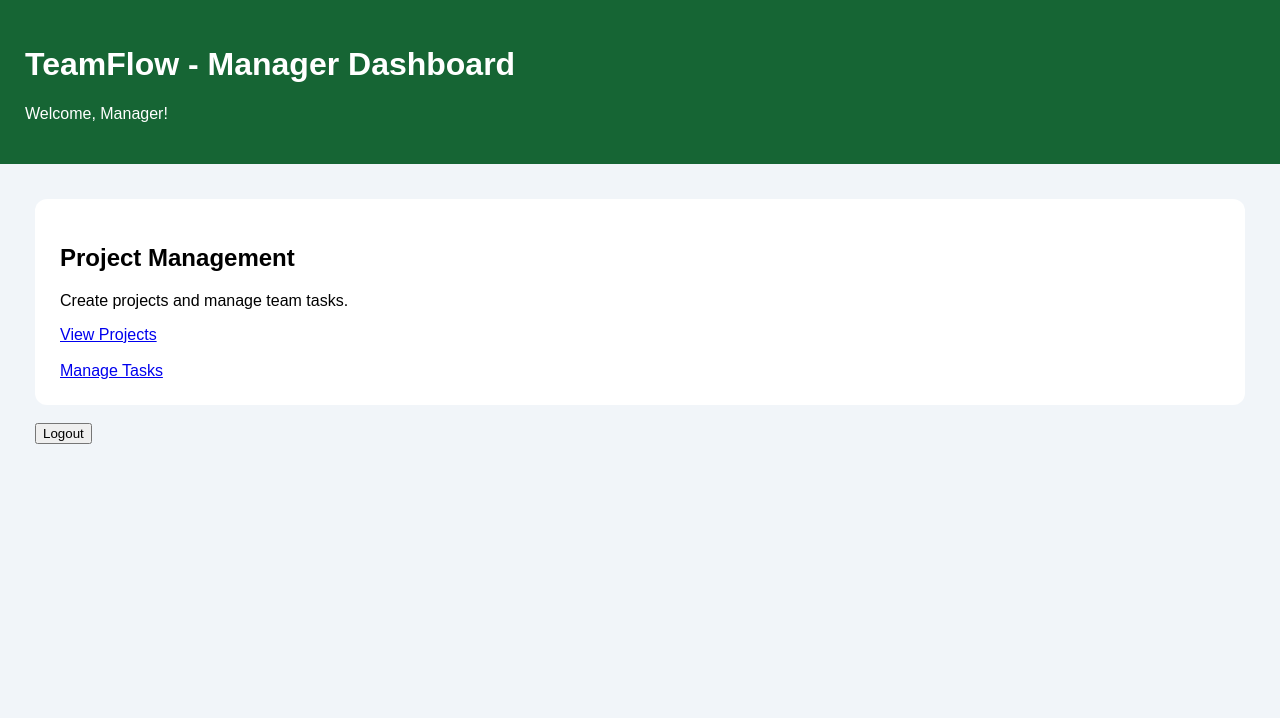
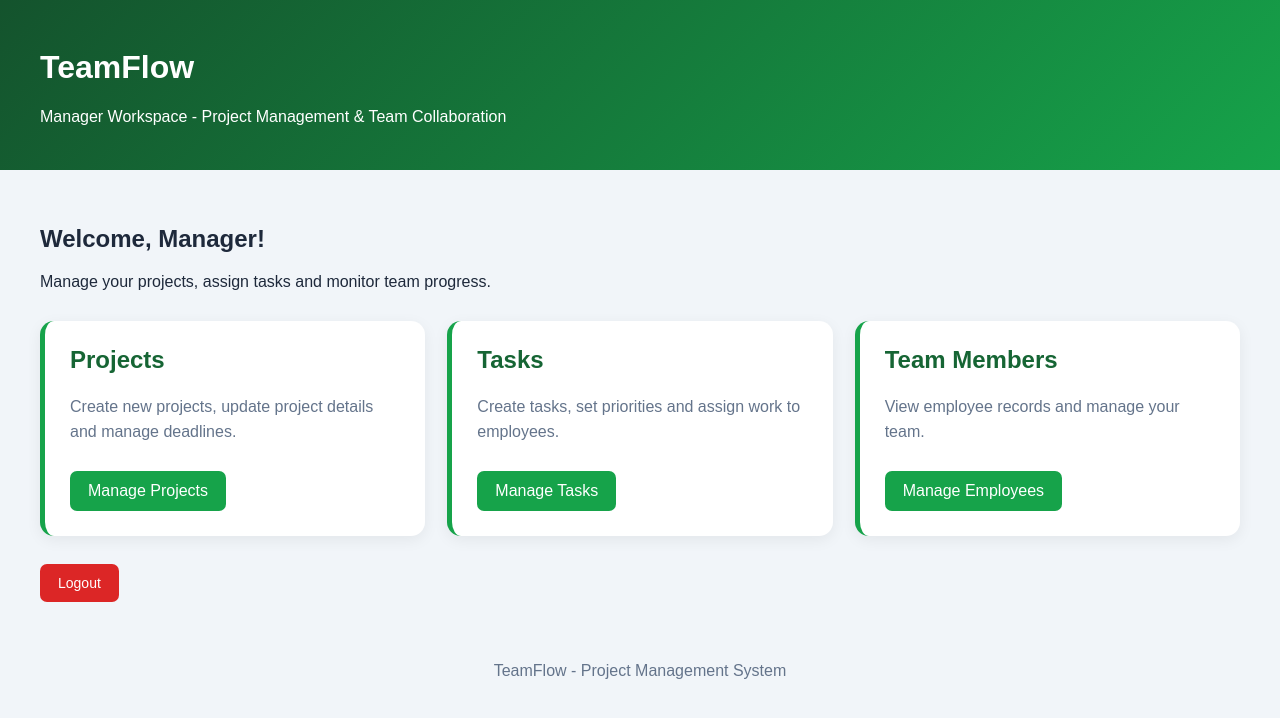
Before and after one commit to KompallyNikshitha/TeamFlow, a Spring Boot app: page /manager/dashboard in a window 1280 px wide. Shown: the top 718 px of the page. Run offline with Spring Boot 4, Linux system fonts and the light colour scheme; the visitor is signed in with stand-in values (Sample User, id 1); some of the project's set-up classes (security, data sources, template engines, error pages and the like) are left out, and stand-ins take their place.

Commit message:
Implement manager dashboard and project management

```diff
--- a/src/main/java/com/teamflow/controller/DashboardController.java
+++ b/src/main/java/com/teamflow/controller/DashboardController.java
@@ -1,10 +1,27 @@
+
 package com.teamflow.controller;
 
+import com.teamflow.entity.Employee;
+import com.teamflow.repository.EmployeeRepository;
+import com.teamflow.repository.TaskRepository;
+
 import org.springframework.stereotype.Controller;
+import org.springframework.ui.Model;
 import org.springframework.web.bind.annotation.GetMapping;
+import org.springframework.security.core.Authentication;
 
 @Controller
 public class DashboardController {
+
+    private final EmployeeRepository employeeRepository;
+    private final TaskRepository taskRepository;
+
+    public DashboardController(
+            EmployeeRepository employeeRepository,
+            TaskRepository taskRepository) {
+        this.employeeRepository = employeeRepository;
+        this.taskRepository = taskRepository;
+    }
 
     @GetMapping("/admin/dashboard")
     public String adminDashboard() {
@@ -17,7 +34,42 @@ public class DashboardController {
     }
 
     @GetMapping("/employee/dashboard")
-    public String employeeDashboard() {
+    public String employeeDashboard(
+            Authentication authentication,
+            Model model) {
+
+        String username = authentication.getName();
+
+        Employee employee = employeeRepository.findByUsername(username)
+                .orElseThrow(() ->
+                        new IllegalArgumentException(
+                                "Employee profile not found"));
+
+        Long employeeId = employee.getId();
+
+        model.addAttribute("employee", employee);
+        model.addAttribute("tasks",
+                taskRepository.findByEmployee_Id(employeeId));
+
+        model.addAttribute("totalTasks",
+                taskRepository.countByEmployee_Id(employeeId));
+
+        model.addAttribute("pendingTasks",
+                taskRepository.countByEmployee_IdAndStatus(
+                        employeeId, "To Do"));
+
+        model.addAttribute("inProgressTasks",
+                taskRepository.countByEmployee_IdAndStatus(
+                        employeeId, "In Progress"));
+
+        model.addAttribute("reviewTasks",
+                taskRepository.countByEmployee_IdAndStatus(
+                        employeeId, "In Review"));
+
+        model.addAttribute("completedTasks",
+                taskRepository.countByEmployee_IdAndStatus(
+                        employeeId, "Completed"));
+
         return "employee-dashboard";
     }
 }
--- a/src/main/resources/templates/manager-dashboard.html
+++ b/src/main/resources/templates/manager-dashboard.html
@@ -1,31 +1,133 @@
+
 <!DOCTYPE html>
-<html xmlns:th="http://www.thymeleaf.org">
+<html lang="en" xmlns:th="http://www.thymeleaf.org">
+
 <head>
-    <title>TeamFlow Manager Dashboard</title>
+    <meta charset="UTF-8">
+    <meta name="viewport" content="width=device-width, initial-scale=1">
+    <title>TeamFlow - Manager Dashboard</title>
+
     <style>
-        body { font-family: Arial; background: #f1f5f9; margin: 0; }
-        header { background: #166534; color: white; padding: 25px; }
-        main { padding: 35px; }
-        .card { background: white; padding: 25px; border-radius: 12px; }
+        * {
+            box-sizing: border-box;
+        }
+
+        body {
+            margin: 0;
+            font-family: Arial, sans-serif;
+            background: #f1f5f9;
+            color: #1e293b;
+        }
+
+        header {
+            background: linear-gradient(135deg, #14532d, #16a34a);
+            color: white;
+            padding: 28px 40px;
+        }
+
+        main {
+            padding: 35px 40px;
+        }
+
+        .cards {
+            display: grid;
+            grid-template-columns: repeat(auto-fit, minmax(220px, 1fr));
+            gap: 22px;
+            margin-top: 30px;
+        }
+
+        .card {
+            background: white;
+            padding: 25px;
+            border-radius: 14px;
+            box-shadow: 0 4px 15px #00000010;
+            border-left: 5px solid #16a34a;
+        }
+
+        .card h2 {
+            margin-top: 0;
+            color: #166534;
+        }
+
+        .card p {
+            color: #64748b;
+            line-height: 1.6;
+        }
+
+        .button {
+            display: inline-block;
+            background: #16a34a;
+            color: white;
+            padding: 11px 18px;
+            border-radius: 7px;
+            text-decoration: none;
+            margin-top: 10px;
+        }
+
+        .button:hover {
+            background: #15803d;
+        }
+
+        .logout {
+            background: #dc2626;
+            border: none;
+            cursor: pointer;
+            font-size: 14px;
+        }
+
+        footer {
+            text-align: center;
+            color: #64748b;
+            padding: 25px;
+        }
     </style>
 </head>
+
 <body>
+
 <header>
-    <h1>TeamFlow - Manager Dashboard</h1>
-    <p>Welcome, Manager!</p>
+    <h1>TeamFlow</h1>
+    <p>Manager Workspace - Project Management & Team Collaboration</p>
 </header>
+
 <main>
-    <div class="card">
-        <h2>Project Management</h2>
-        <p>Create projects and manage team tasks.</p>
-        <a th:href="@{/projects}">View Projects</a>
-        <br><br>
-        <a th:href="@{/tasks}">Manage Tasks</a>
+
+    <h2>Welcome, Manager!</h2>
+    <p>Manage your projects, assign tasks and monitor team progress.</p>
+
+    <div class="cards">
+
+        <div class="card">
+            <h2>Projects</h2>
+            <p>Create new projects, update project details and manage deadlines.</p>
+            <a th:href="@{/projects}" class="button">Manage Projects</a>
+        </div>
+
+        <div class="card">
+            <h2>Tasks</h2>
+            <p>Create tasks, set priorities and assign work to employees.</p>
+            <a th:href="@{/tasks}" class="button">Manage Tasks</a>
+        </div>
+
+        <div class="card">
+            <h2>Team Members</h2>
+            <p>View employee records and manage your team.</p>
+            <a th:href="@{/employees}" class="button">Manage Employees</a>
+        </div>
+
     </div>
+
     <br>
+
     <form th:action="@{/logout}" method="post">
-        <button type="submit">Logout</button>
+        <button type="submit" class="button logout">Logout</button>
     </form>
+
 </main>
+
+<footer>
+    TeamFlow - Project Management System
+</footer>
+
 </body>
 </html>
```
Also changed, not shown: src/main/java/com/teamflow/SecurityConfig.java (+7 -3 lines).
